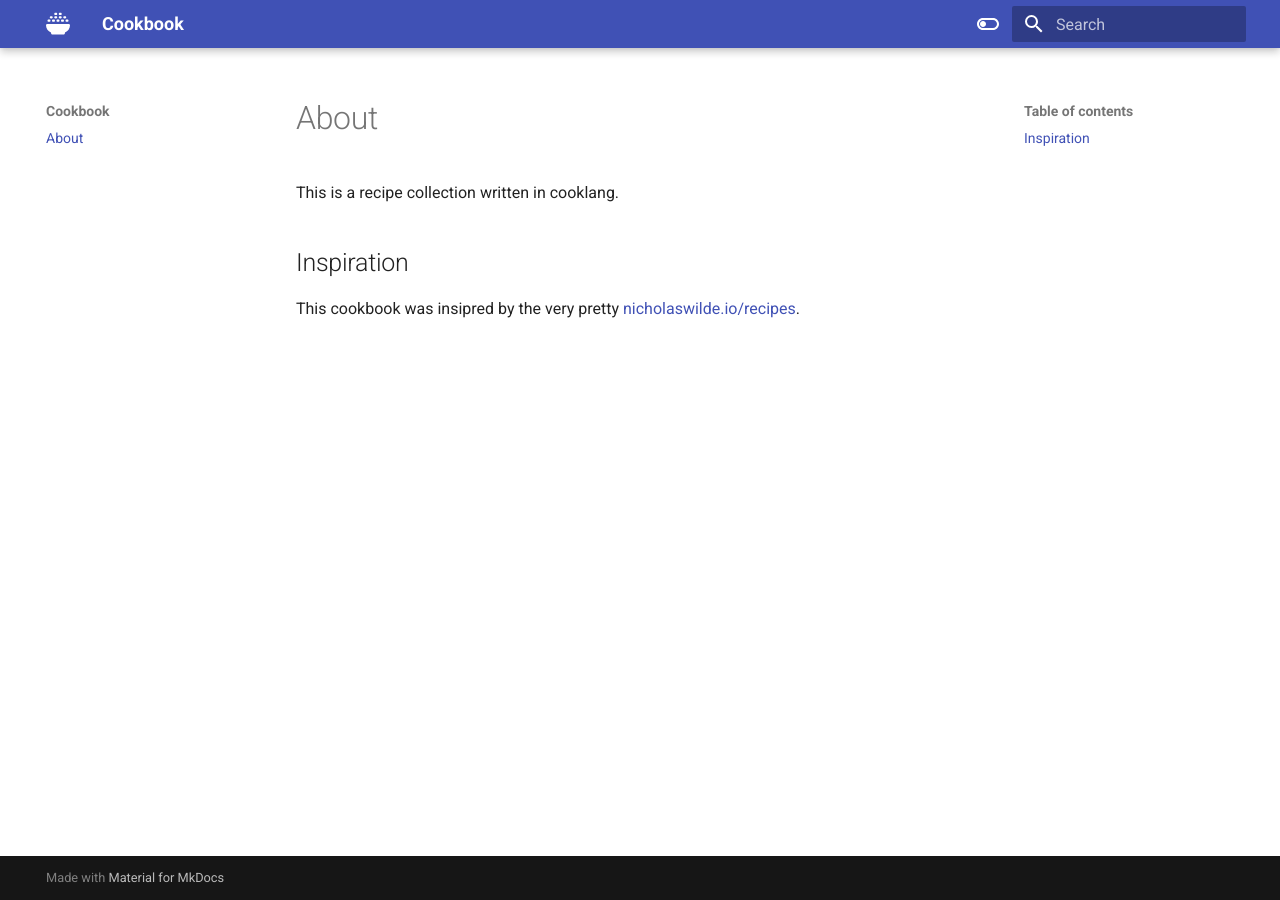
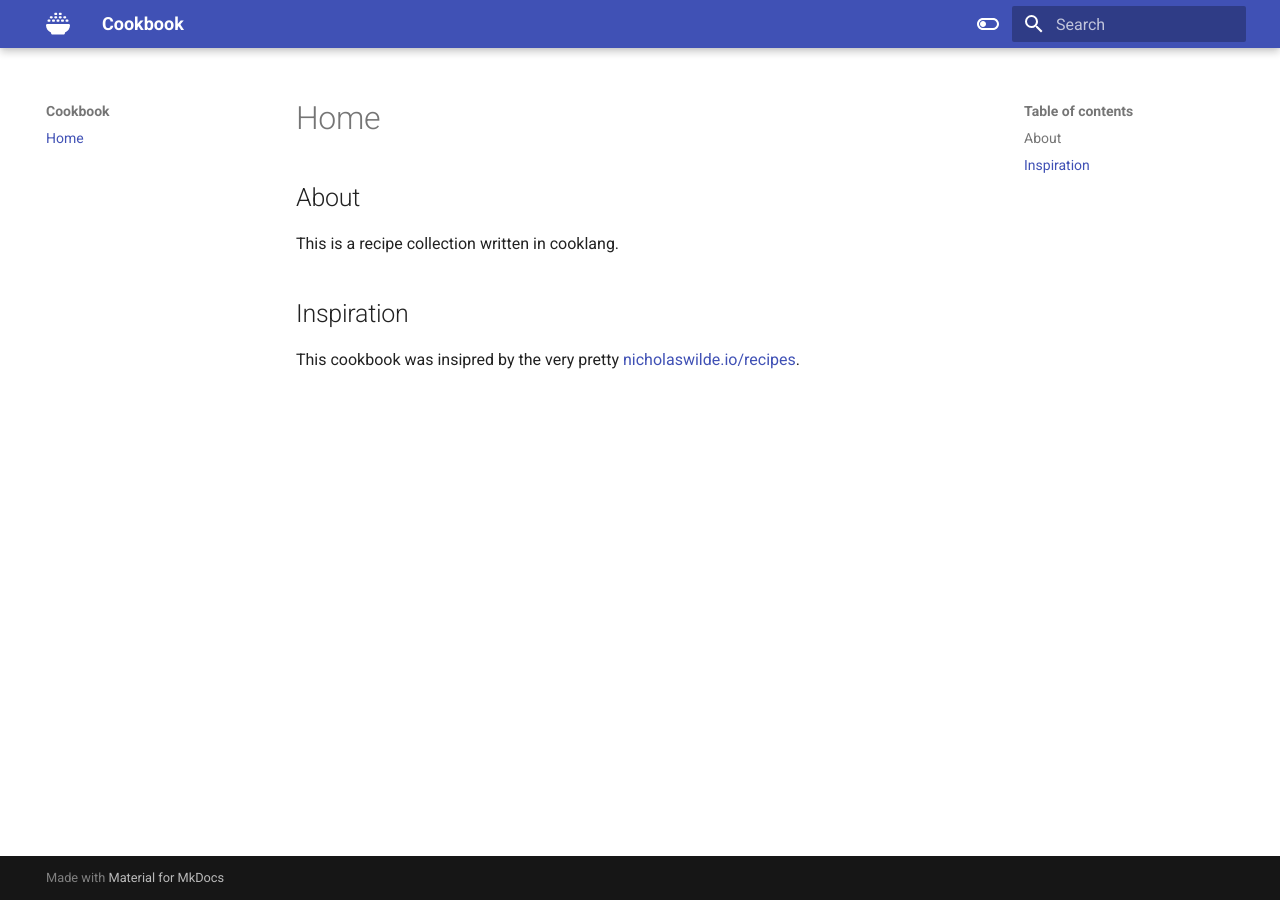
Before and after one commit to openpaul/cookbook, an MkDocs documentation site: the page built from docs/index.md, in a window 1280 px wide. Built offline with MkDocs 1.6.1 and Material for MkDocs 9.7.7, drawn with Linux system fonts in a browser that asks for light colours.

Commit message:
more stuff

```diff
--- a/docs/index.md
+++ b/docs/index.md
@@ -1,4 +1,6 @@
-# About
+# Home
+
+## About
 
 This is a recipe collection written in cooklang.
 
--- a/mkdocs.yml
+++ b/mkdocs.yml
@@ -24,6 +24,8 @@ theme:
     - navigation.tracking
     - navigation.expand
     - navigation.top
+    - search.suggest
+    - search.highlight
 
 markdown_extensions:
   - pymdownx.emoji:
```
